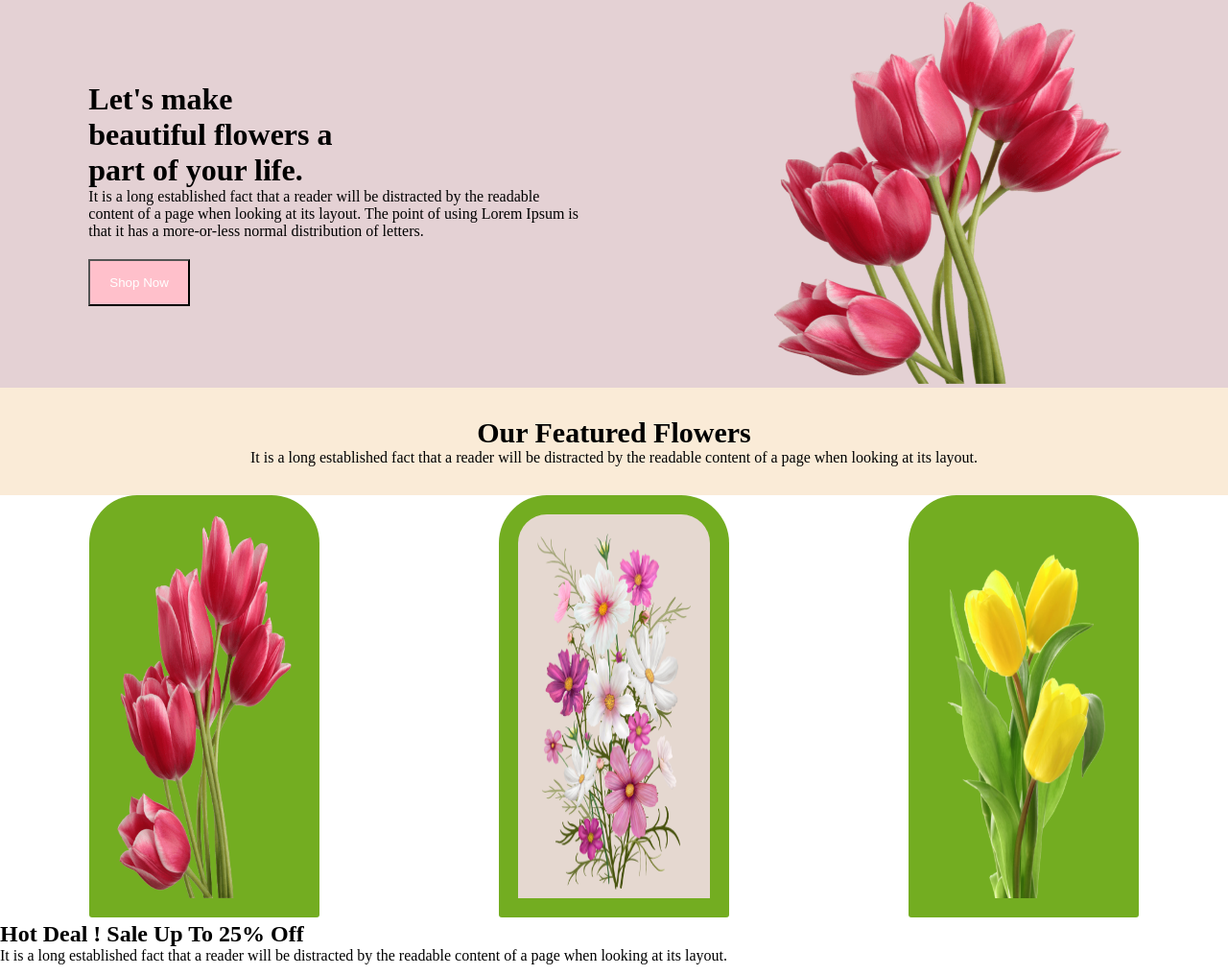
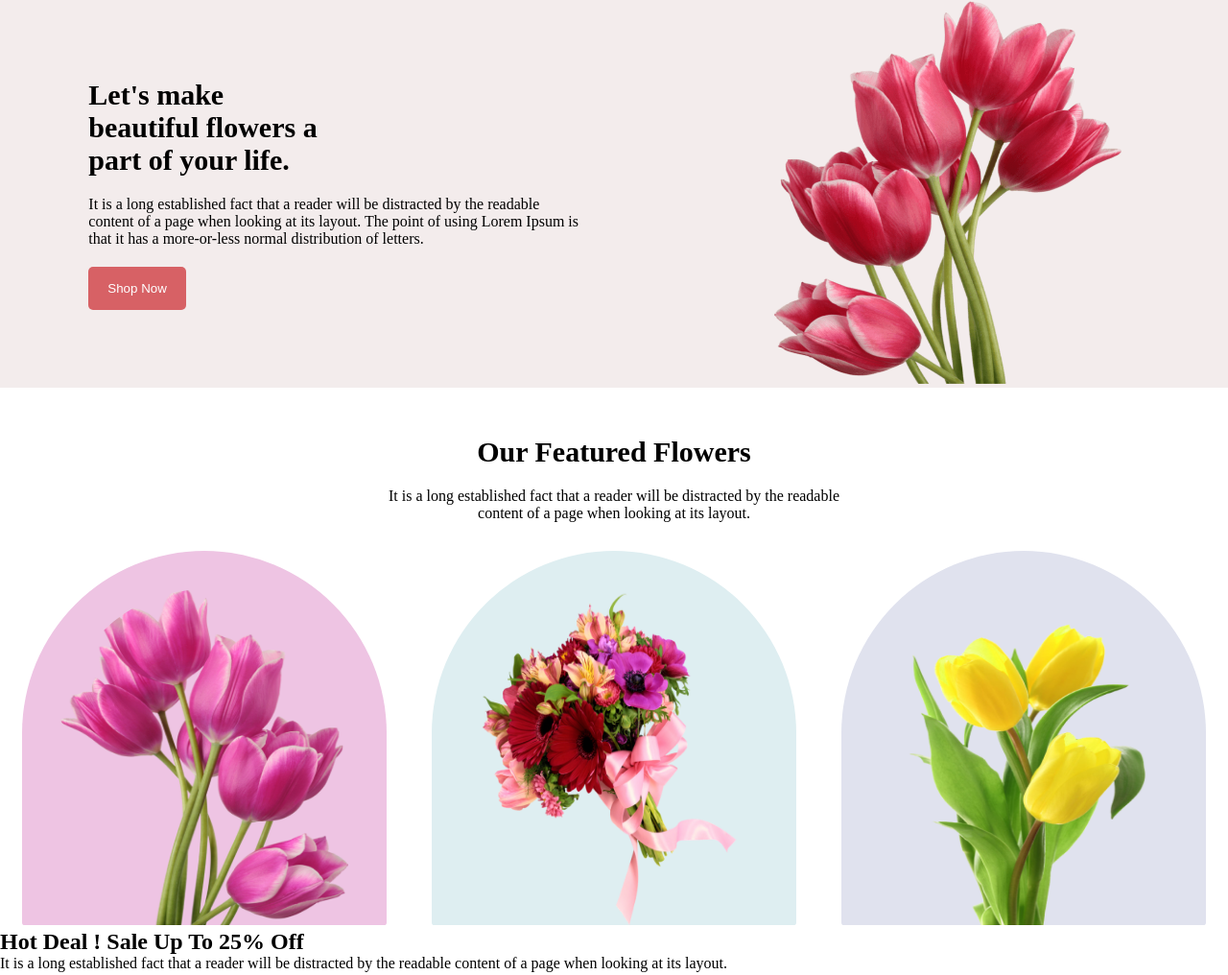
Before and after one commit to bnafak/flower-shop, a plain HTML site: page index.html in a window 1280 px wide. Shown: the top 1016 px of the page at 96% size. Drawn offline with Linux system fonts and the light colour scheme; files whose address does not match are found by name.

Commit message:
background setting of three flower

```diff
--- a/index.html
+++ b/index.html
@@ -11,7 +11,7 @@
     <header>
         <div class="beautiful-flower-container">
             <div class="beautiful-flwer-container">
-                <h1>Let's make <br> beautiful flowers a <br> part of your life.</h1>
+                <h1 class="heading-one">Let's make <br> beautiful flowers a <br> part of your life.</h1>
                 <p>It is a long established fact that a reader will be distracted by the readable <br> content of a page when looking at its layout. The point of using Lorem Ipsum is <br> that it has a more-or-less normal distribution of letters.</p>
                 <button class="btn">Shop Now</button>
             </div>
@@ -25,18 +25,18 @@
         <section>
             <div class="featured-flowers-container">
                 <h1 class="feature-flower">Our Featured Flowers</h1>
-             <p> It is a long established fact that a reader will be distracted by the readable content of a page when looking at its layout.</p>
+             <p> It is a long established fact that a reader will be distracted by the readable <br> content of a page when looking at its layout.</p>
             </div>
         </section>
 
         <section>
             <div class="three-flower-container">
                 <div class="">
-                    <img class="flower3a" src="imges/pngwing 10.png" alt="">
+                    <img class="flower3a" src="imges/rojoni.png" alt="Flower Shop">
                 </div>
-                <div class=""><img class="flower3b" src="imges/Rectangle 4.png" alt="">
+                <div class=""><img class="flower3b" src="imges/pngwing.png" alt="Flower Shop">
                 </div>
-                <div class=""><img class="flower3c" src="imges/pngwing 7.png" alt="">
+                <div class=""><img class="flower3c" src="imges/pngwing 7.png" alt="Flower Shop">
                 </div>
             </div>
         </section>
--- a/style.css
+++ b/style.css
@@ -3,7 +3,7 @@
     padding: 0px;
 }
 .beautiful-flower-container{
-    background-color: rgb(228, 209, 212);
+    background-color: rgb(243, 236, 236);
     display: flex;
     justify-content: space-around;
     align-items: center;
@@ -13,18 +13,24 @@
     height: 400px;
     border-radius: 35px;
 }
+.heading-one{
+    margin-bottom: 20px;
+    font-size: 30px;
+}
 .btn{
-    background-color:pink ;
-    color: white;
-    padding:15px 20px;
+    background-color:rgb(215, 97, 101) ;
+    color: rgb(255, 255, 255);
+    border-radius: 5px;
     margin-top: 20px;
+    padding: 15px 20px;
+    border: none;
 }
 .feature-flower{
     font-size: 30px;
-
-}
+    padding: 20px;
+    }
 .featured-flowers-container{
-    background-color: antiquewhite;
+    /* background-color: antiquewhite; */
     padding: 30px;
     text-align: center;
 }
@@ -34,23 +40,23 @@
 
 }
 .flower3a{
-  border-radius:50px 50px 3px 3px;
-  background: #73AD21;
-  padding: 20px;
-  width: 200px;
-  height: 400px;
+  border-radius:200px 200px 3px 3px;
+  background: #eec4e3;
+  width: 300px;
+  height: 350px;
+  padding: 40px 40px 0px 40px;
 }
 .flower3b{
-    border-radius:50px 50px 3px 3px;
-    background: #73AD21;
-    padding: 20px;
-    width: 200px;
-    height: 400px;
+    border-radius:200px 200px 3px 3px;
+  background: #deeef1;
+  width: 300px;
+  height: 350px;
+  padding: 40px 40px 0px 40px;
   }
   .flower3c{
-    border-radius:50px 50px 3px 3px;
-    background: #73AD21;
-    padding: 20px;
-    width: 200px;
-    height: 400px;
+    border-radius:200px 200px 3px 3px;
+  background: #e0e2ee;
+  width: 300px;
+  height: 350px;
+  padding: 40px 40px 0px 40px;
   }
```
Also changed, not shown: imges/pngwing.png (renamed from imges/pngwing 5.png), imges/rojoni.png (renamed from imges/pngwing 6.png).
